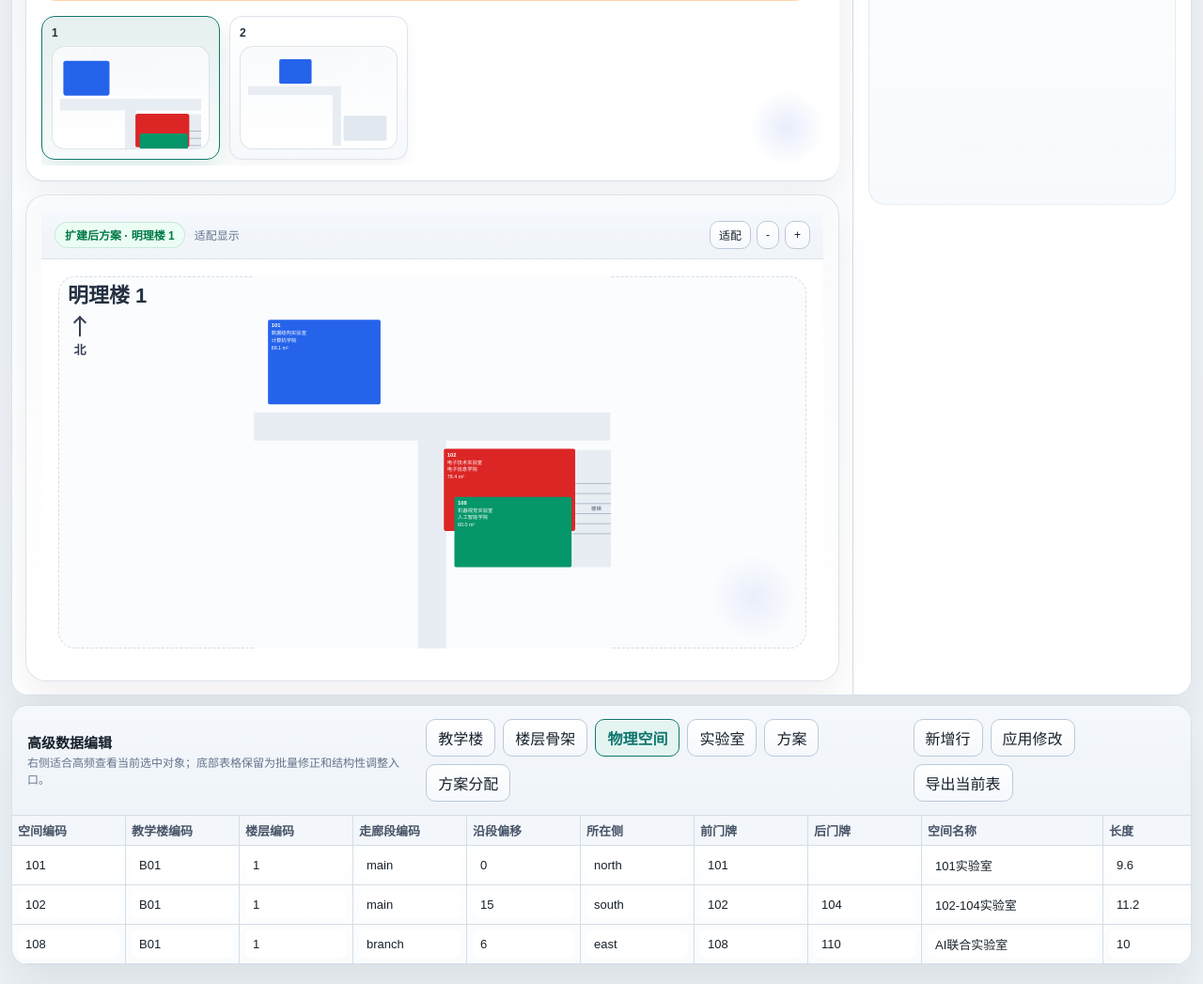
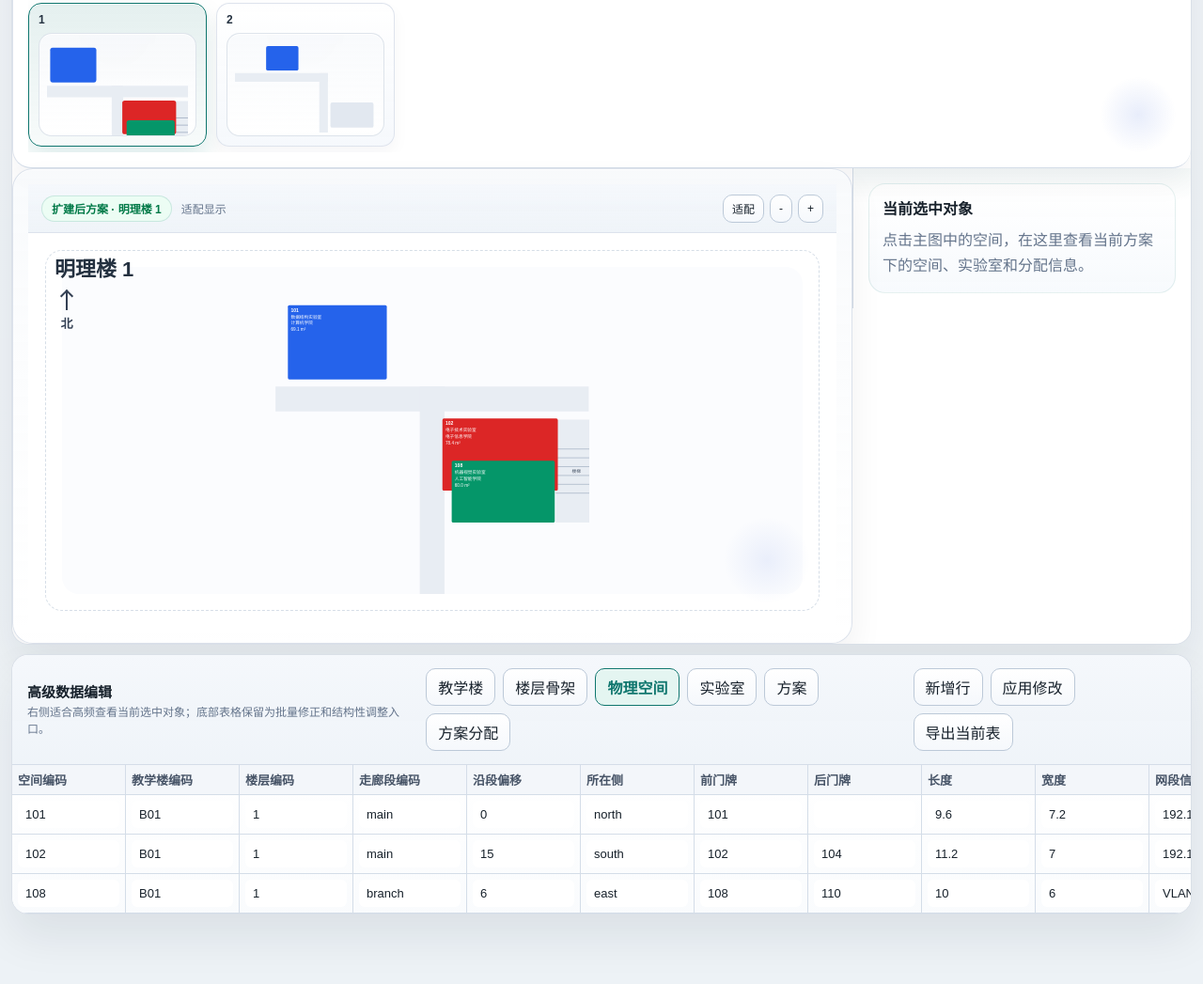
Before and after one commit to 807376899/floorplan, a plain HTML site: page index.html in a window 1280 px wide. Shown: the part 663-1710 px from the top of the page at 94% size. After the commit the page ends 1656 px from the top, so only its background shows below. Drawn offline with Linux system fonts and the light colour scheme.

Commit message:
Adjust medium layout and remove space names

```diff
--- a/app.js
+++ b/app.js
@@ -740,7 +740,7 @@ function addEditorRow() {
   } else if (state.editorKey === "floor_segments") {
     state.data.floor_segments.push(normalizeSegment({ building_code: buildingCode, floor_code: floorCode, segment_code: `segment-${Date.now()}`, start_x_m: 0, start_y_m: 0, end_x_m: 18, end_y_m: 0, width_m: 2.4, element_type: "corridor", notes: "", created_at: now }));
   } else if (state.editorKey === "spaces") {
-    state.data.spaces.push(normalizeSpace({ space_code: `S-${Date.now()}`, building_code: buildingCode, floor_code: floorCode, segment_code: state.data.floor_segments.find((row) => row.building_code === buildingCode && row.floor_code === floorCode)?.segment_code || "main", offset_m: 0, side: "north", front_door: "000", rear_door: "", space_name: "新增空间", length_m: 8, width_m: 6, network_segment: "", current_status: "active", created_at: now }));
+    state.data.spaces.push(normalizeSpace({ space_code: `S-${Date.now()}`, building_code: buildingCode, floor_code: floorCode, segment_code: state.data.floor_segments.find((row) => row.building_code === buildingCode && row.floor_code === floorCode)?.segment_code || "main", offset_m: 0, side: "north", front_door: "000", rear_door: "", length_m: 8, width_m: 6, network_segment: "", current_status: "active", created_at: now }));
   } else if (state.editorKey === "labs") {
     state.data.labs.push(normalizeLab({ lab_code: `LAB-${Date.now()}`, lab_name: "新增实验室", college: "未设置学院", major: "", lab_type: "教学实验室", director: "", seat_count: 0, computer_count: 0, status: "planning", notes: "", created_at: now }));
   } else if (state.editorKey === "plans") {
@@ -951,7 +951,7 @@ function applyCanvasMode() {
   const width = Number(stage.dataset.layoutWidth);
   const height = Number(stage.dataset.layoutHeight);
   const bounds = els.floorplan.getBoundingClientRect();
-  const paddingAllowance = 24;
+  const paddingAllowance = 72;
   const fit = Math.max(0.1, Math.min(1, (bounds.width - paddingAllowance) / width, (bounds.height - paddingAllowance) / height));
   const scale = fit * state.zoom;
   const scaledWidth = width * scale;
--- a/js/domain.js
+++ b/js/domain.js
@@ -49,7 +49,6 @@
         ["side", "所在侧"],
         ["front_door", "前门牌"],
         ["rear_door", "后门牌"],
-        ["space_name", "空间名称"],
         ["length_m", "长度"],
         ["width_m", "宽度"],
         ["network_segment", "网段信息"],
@@ -324,7 +323,6 @@
       side: normalizeSide(row.side),
       front_door: row.front_door || row.space_code,
       rear_door: row.rear_door || "",
-      space_name: row.space_name || row.space_code,
       length_m: length,
       width_m: width,
       area_m2: numberValue(row.area_m2, length * width),
@@ -462,13 +460,13 @@
         { building_code: "B02", floor_code: "1", segment_code: "zig-3", start_x_m: 20, start_y_m: 9, end_x_m: 8, end_y_m: 9, width_m: 2.4, element_type: "corridor", notes: "折线三" },
       ],
       spaces: [
-        { space_code: "101", building_code: "B01", floor_code: "1", segment_code: "main", offset_m: 0, side: "north", front_door: "101", rear_door: "", space_name: "101实验室", length_m: 9.6, width_m: 7.2, network_segment: "192.168.1.0/24", current_status: "active" },
-        { space_code: "102", building_code: "B01", floor_code: "1", segment_code: "main", offset_m: 15, side: "south", front_door: "102", rear_door: "104", space_name: "102-104实验室", length_m: 11.2, width_m: 7, network_segment: "192.168.2.0/24", current_status: "active" },
-        { space_code: "108", building_code: "B01", floor_code: "1", segment_code: "branch", offset_m: 6, side: "east", front_door: "108", rear_door: "110", space_name: "AI联合实验室", length_m: 10, width_m: 6, network_segment: "VLAN-118", current_status: "active" },
-        { space_code: "201", building_code: "B01", floor_code: "2", segment_code: "loop-north", offset_m: 8, side: "north", front_door: "201", rear_door: "", space_name: "201实验室", length_m: 9, width_m: 6.8, network_segment: "192.168.3.0/24", current_status: "active" },
-        { space_code: "202", building_code: "B01", floor_code: "2", segment_code: "loop-east", offset_m: 7, side: "east", front_door: "202", rear_door: "204", space_name: "202实验室", length_m: 12, width_m: 7, network_segment: "192.168.4.0/24", current_status: "reserved" },
-        { space_code: "A-101", building_code: "B02", floor_code: "1", segment_code: "zig-1", offset_m: 6, side: "north", front_door: "A101", rear_door: "A103", space_name: "化学实验室", length_m: 12, width_m: 7.8, network_segment: "10.10.10.0/24", current_status: "active" },
-        { space_code: "A-104", building_code: "B02", floor_code: "1", segment_code: "zig-3", offset_m: 5, side: "south", front_door: "A104", rear_door: "A106", space_name: "生物实验室", length_m: 11, width_m: 7, network_segment: "10.10.20.0/24", current_status: "active" },
+        { space_code: "101", building_code: "B01", floor_code: "1", segment_code: "main", offset_m: 0, side: "north", front_door: "101", rear_door: "", length_m: 9.6, width_m: 7.2, network_segment: "192.168.1.0/24", current_status: "active" },
+        { space_code: "102", building_code: "B01", floor_code: "1", segment_code: "main", offset_m: 15, side: "south", front_door: "102", rear_door: "104", length_m: 11.2, width_m: 7, network_segment: "192.168.2.0/24", current_status: "active" },
+        { space_code: "108", building_code: "B01", floor_code: "1", segment_code: "branch", offset_m: 6, side: "east", front_door: "108", rear_door: "110", length_m: 10, width_m: 6, network_segment: "VLAN-118", current_status: "active" },
+        { space_code: "201", building_code: "B01", floor_code: "2", segment_code: "loop-north", offset_m: 8, side: "north", front_door: "201", rear_door: "", length_m: 9, width_m: 6.8, network_segment: "192.168.3.0/24", current_status: "active" },
+        { space_code: "202", building_code: "B01", floor_code: "2", segment_code: "loop-east", offset_m: 7, side: "east", front_door: "202", rear_door: "204", length_m: 12, width_m: 7, network_segment: "192.168.4.0/24", current_status: "reserved" },
+        { space_code: "A-101", building_code: "B02", floor_code: "1", segment_code: "zig-1", offset_m: 6, side: "north", front_door: "A101", rear_door: "A103", length_m: 12, width_m: 7.8, network_segment: "10.10.10.0/24", current_status: "active" },
+        { space_code: "A-104", building_code: "B02", floor_code: "1", segment_code: "zig-3", offset_m: 5, side: "south", front_door: "A104", rear_door: "A106", length_m: 11, width_m: 7, network_segment: "10.10.20.0/24", current_status: "active" },
       ],
       labs: [
         { lab_code: "LAB001", lab_name: "计算机组成原理实验室", college: "计算机学院", major: "计算机科学", lab_type: "教学实验室", director: "李老师", seat_count: 48, computer_count: 48, status: "active", notes: "" },
@@ -516,7 +514,7 @@
         { building_code: "B01", floor_code: "1", segment_code: "main", start_x_m: 0, start_y_m: 0, end_x_m: 28, end_y_m: 0, width_m: 2.4, element_type: "corridor", notes: "主走廊" },
         { building_code: "B01", floor_code: "1", segment_code: "stairs-east", start_x_m: 28, start_y_m: 4, end_x_m: 28, end_y_m: 10, width_m: 4, element_type: "stairs", notes: "东侧楼梯" },
       ],
-      spaces: [{ space_code: "101", building_code: "B01", floor_code: "1", segment_code: "main", offset_m: 0, side: "north", front_door: "101", rear_door: "", space_name: "101实验室", length_m: 9.6, width_m: 7.2, network_segment: "192.168.1.0/24", current_status: "active" }],
+      spaces: [{ space_code: "101", building_code: "B01", floor_code: "1", segment_code: "main", offset_m: 0, side: "north", front_door: "101", rear_door: "", length_m: 9.6, width_m: 7.2, network_segment: "192.168.1.0/24", current_status: "active" }],
       labs: [{ lab_code: "LAB001", lab_name: "计算机组成原理实验室", college: "计算机学院", major: "计算机科学", lab_type: "教学实验室", director: "李老师", seat_count: 48, computer_count: 48, status: "active", notes: "" }],
       plans: defaultPlans(),
       plan_assignments: [{ plan_code: "baseline", lab_code: "LAB001", space_code: "101", previous_space_code: "", assignment_status: "assigned", move_note: "", effective_from: "" }],
--- a/js/render.js
+++ b/js/render.js
@@ -119,7 +119,7 @@
 
     const muted = collegeFilter !== ALL_COLLEGES && box.space.lab?.college !== collegeFilter;
     const selected = selectedSpaceId === box.space.id;
-    const label = box.space.lab?.lab_name || box.space.space_name || box.space.front_door || box.space.space_code;
+    const label = box.space.lab?.lab_name || box.space.front_door || box.space.space_code;
     const subLabel = box.space.lab?.college || box.space.network_segment || box.space.current_status;
     return `<g class="room ${muted && box.space.lab ? "is-muted" : ""} ${selected ? "is-selected" : ""}" data-space-id="${box.space.id}">
       <rect x="${box.x}" y="${box.y}" width="${box.width}" height="${box.height}" rx="4" fill="${fill}"></rect>
@@ -241,7 +241,7 @@
 
   function renderReadonlyDetails(detailsEl, context, onFocusRow, onOpenMove) {
     const { building, space, lab, assignment } = context;
-    const pageTitle = lab?.lab_name || space.space_name || space.space_code;
+    const pageTitle = lab?.lab_name || space.front_door || space.space_code;
     const canMove = Boolean(assignment && lab);
     const detailRows = [detailLine("门牌", space.front_door || "未填写")];
 
--- a/styles.css
+++ b/styles.css
@@ -624,6 +624,7 @@ button:disabled {
   display: grid;
   gap: 10px;
   pointer-events: none;
+
 }
 
 .floorplan-overlay strong {
@@ -682,6 +683,8 @@ button:disabled {
   justify-content: center;
   min-width: 0;
   min-height: 0;
+  padding: 26px;
+  box-sizing: border-box;
   border-radius: 18px;
   background: #fbfcfe;
 
@@ -725,10 +728,11 @@ button:disabled {
 }
 
 .details-panel {
-  display: grid;
+  display: flex;
   gap: 12px;
   height: 100%;
   min-height: 0;
+  flex-direction: column;
 }
 
 .details-header {
@@ -1058,7 +1062,6 @@ button:disabled {
 }
 
 .data-editor td[data-key="building_name"] input,
-.data-editor td[data-key="space_name"] input,
 .data-editor td[data-key="lab_name"] input,
 .data-editor td[data-key="notes"] input,
 .data-editor td[data-key="description"] input,
@@ -1141,16 +1144,28 @@ button:disabled {
 @media (max-width: 1360px) {
   .workspace {
     grid-template-columns: minmax(0, 1fr) 360px;
+    align-items: start;
   }
 
   .visual-stage {
-    grid-template-columns: 1fr;
-    grid-template-rows: auto minmax(0, 1fr);
+    display: contents;
   }
 
   .compare-panel {
+    grid-column: 1 / -1;
+    grid-row: 1;
     border-right: 0;
     border-bottom: 1px solid var(--line);
+  }
+
+  .canvas-panel {
+    grid-column: 1;
+    grid-row: 2;
+  }
+
+  .details {
+    grid-column: 2;
+    grid-row: 2;
   }
 
   .compare-columns {
@@ -1187,6 +1202,19 @@ button:disabled {
 @media (max-width: 1120px) {
   .workspace {
     grid-template-columns: 1fr;
+  }
+
+  .visual-stage {
+    display: grid;
+    grid-template-columns: 1fr;
+    grid-template-rows: auto minmax(0, 1fr);
+  }
+
+  .compare-panel,
+  .canvas-panel,
+  .details {
+    grid-column: auto;
+    grid-row: auto;
   }
 
   .details {
```
